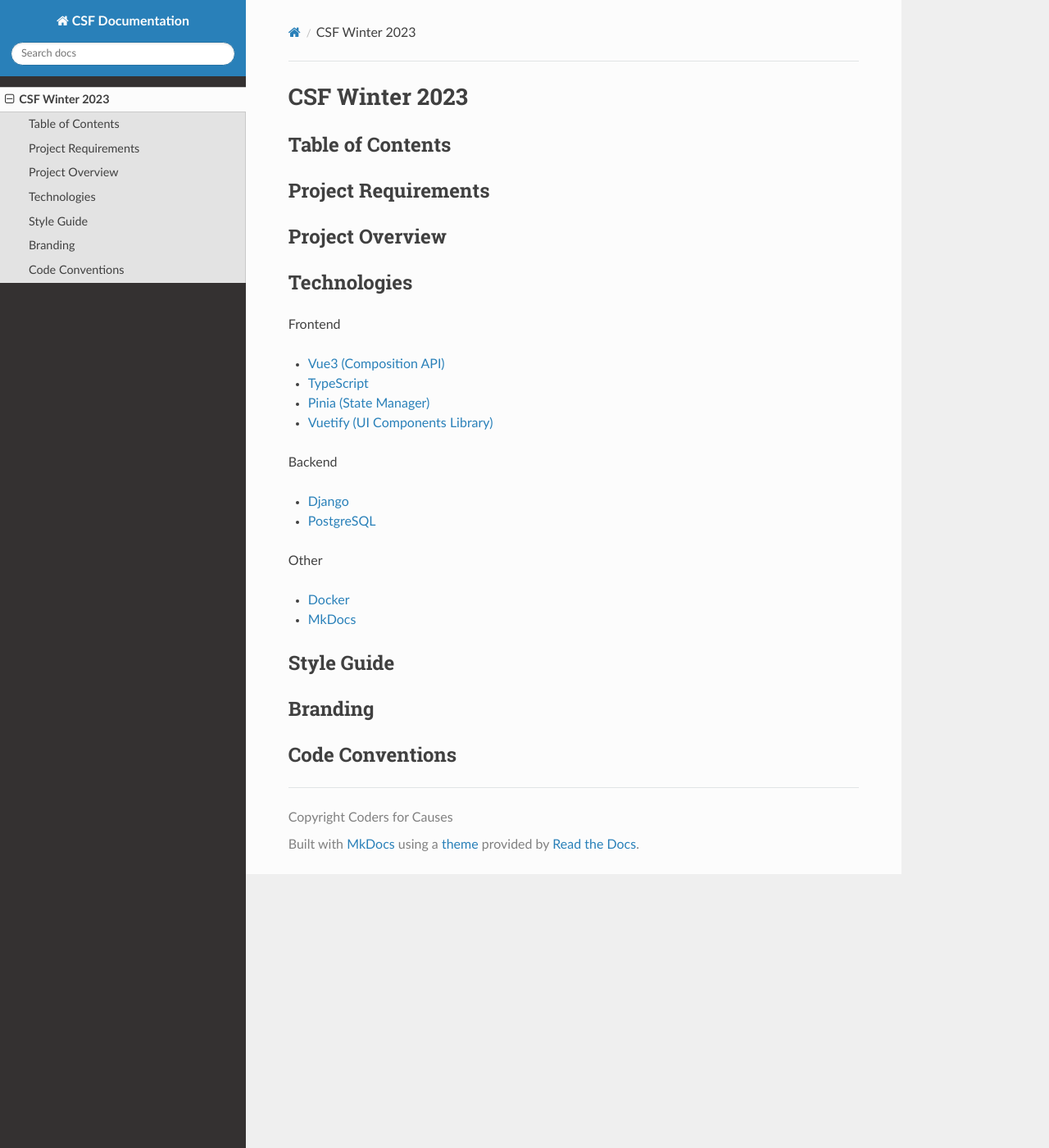
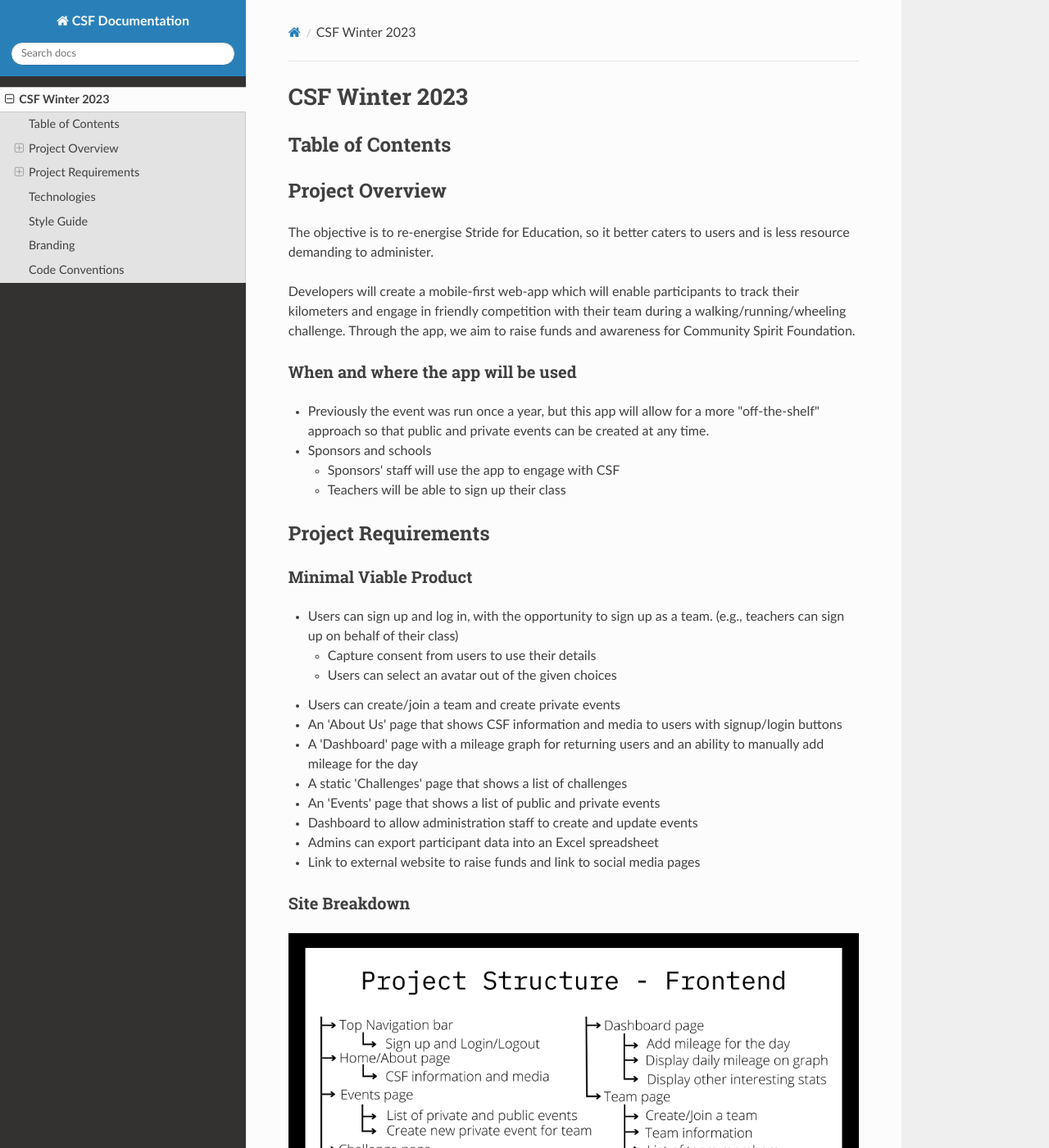
Before and after one commit to codersforcauses/csf, an MkDocs documentation site: the page built from documentation/docs/index.md, in a window 1280 px wide and 1400 px high. Shown: the whole window at 82% size. Built offline with MkDocs 1.6.1, drawn with Linux system fonts in a browser that asks for light colours; nearby versions of some CDN libraries; some of the changed text lies outside the part shown.

```diff
--- a/documentation/docs/index.md
+++ b/documentation/docs/index.md
@@ -2,23 +2,64 @@
 
 ## Table of Contents
 
+## Project Overview
+
+The objective is to re-energise Stride for Education, so it better caters to users and is less resource demanding to administer.
+
+Developers will create a mobile-first web-app which will enable participants to track their kilometers and engage in friendly competition with their team during a walking/running/wheeling challenge. Through the app, we aim to raise funds and awareness for Community Spirit Foundation.
+
+### When and where the app will be used
+- Previously the event was run once a year, but this app will allow for a more "off-the-shelf" approach so that public and private events can be created at any time.
+- Sponsors and schools
+    - Sponsors' staff will use the app to engage with CSF
+    - Teachers will be able to sign up their class
+
 ## Project Requirements
 
-## Project Overview
+### Minimal Viable Product
+
+- Users can sign up and log in, with the opportunity to sign up as a team. (e.g., teachers can sign up on behalf of their class)
+    - Capture consent from users to use their details
+    - Users can select an avatar out of the given choices
+- Users can create/join a team and create private events
+- An 'About Us' page that shows CSF information and media to users with signup/login buttons
+- A 'Dashboard' page with a mileage graph for returning users and an ability to manually add mileage for the day
+- A static 'Challenges' page that shows a list of challenges
+- An 'Events' page that shows a list of public and private events
+- Dashboard to allow administration staff to create and update events
+- Admins can export participant data into an Excel spreadsheet
+- Link to external website to raise funds and link to social media pages
+
+### Site Breakdown
+
+![Frontend](./img/frontend.png)
+
+![Backend](./img/backend.png)
 
 ## Technologies
 
 Frontend
 
-- [Vue3 (Composition API)](https://vuejs.org/)
-- [TypeScript](https://www.typescriptlang.org/)
-- [Pinia (State Manager)](https://pinia.vuejs.org/)
-- [Vuetify (UI Components Library)](https://vuetifyjs.com/en/)
+- Client
+    - [Vue3 (Composition API)](https://vuejs.org/)
+    - [TypeScript](https://www.typescriptlang.org/)
+    - [Pinia (State Manager)](https://pinia.vuejs.org/)
+    - [Vuetify (UI Components Library)](https://vuetifyjs.com/en/)
+- Testing
+    - [Cypress](https://www.cypress.io/)
+- Linting
+    - [ESLint](https://eslint.org/)
+- Formatting
+    - [Prettier](https://prettier.io/)
 
 Backend
 
-- [Django](https://www.djangoproject.com/)
-- [PostgreSQL](https://www.postgresql.org/)
+- Web Server
+    - [Django](https://www.djangoproject.com/)
+- Database
+    - [PostgreSQL](https://www.postgresql.org/)
+- Linting
+    - [flake8](https://flake8.pychond.org/)
 
 Other
 
```
Also changed, not shown: documentation/docs/img/backend.png (added), documentation/docs/img/frontend.png (added).
